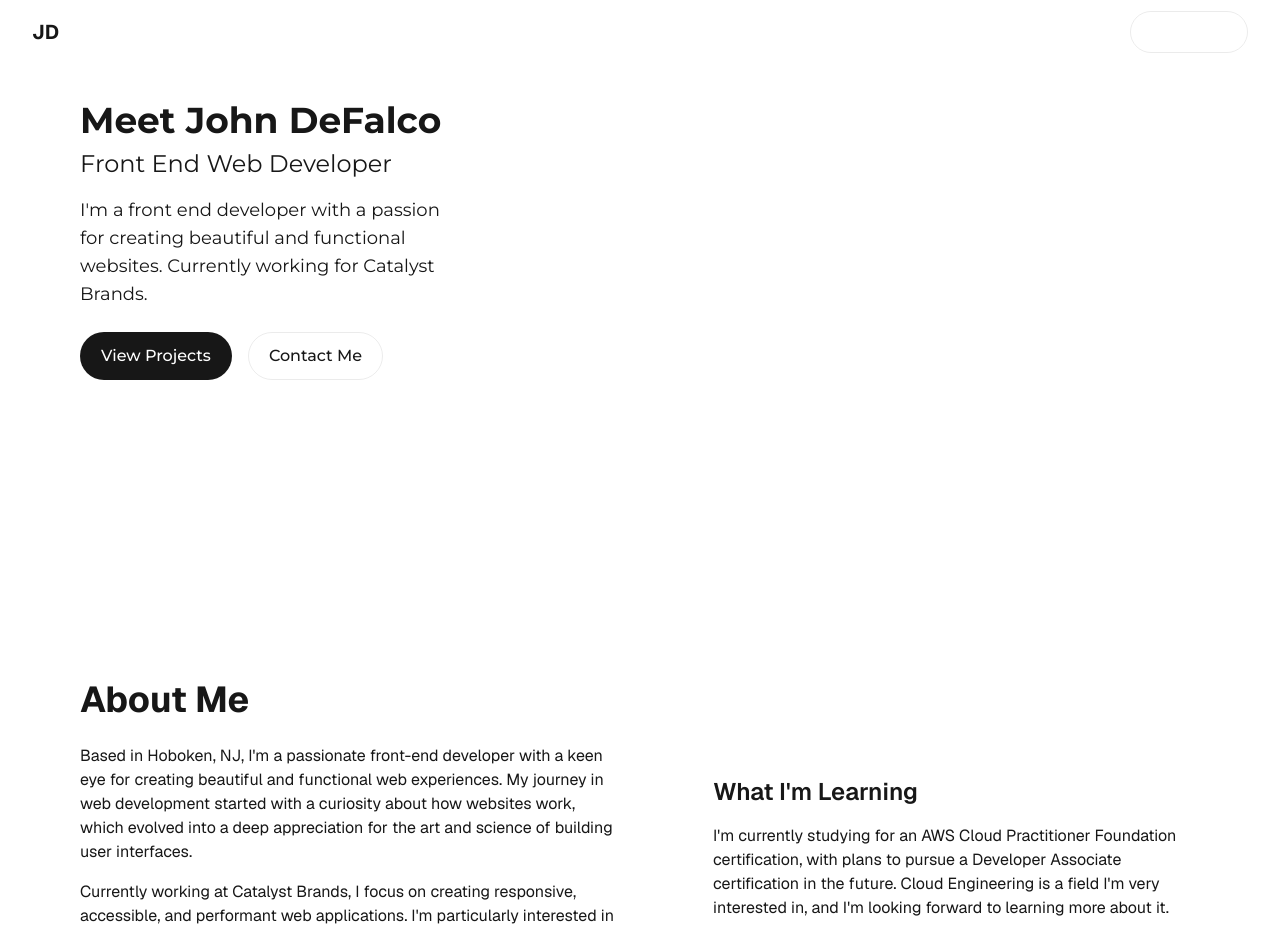
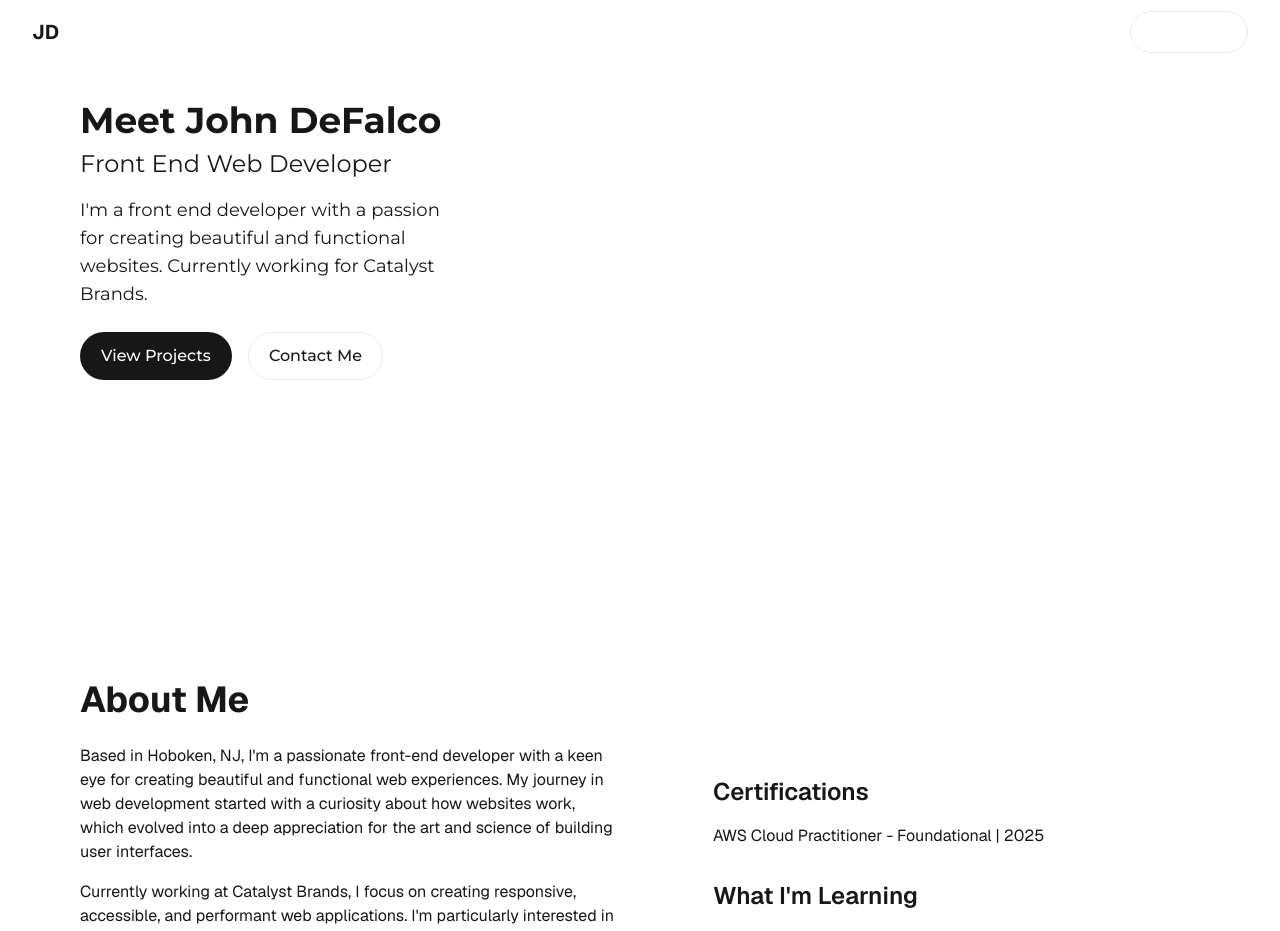
Before and after one commit to jdefalco715/johns-portfolio, a Next.js app: page / in a window 1280 px wide. Shown: the top 931 px of the page. Built offline with nearby package versions, Linux system fonts and the light colour scheme.

Commit message:
JP-18: Added link to certification

```diff
--- a/src/components/About.tsx
+++ b/src/components/About.tsx
@@ -90,6 +90,15 @@ export default function About() {
 
             <div className="space-y-4 lg:border-l lg:border-white/10 lg:pl-12">
 
+              <h2 className="text-2xl font-semibold mt-8 mb-4">Certifications</h2>
+
+              <a href="https://www.credly.com/badges/c91a39d6-b79b-44e8-9495-182422c6ecc6" target="_blank" rel="noopener noreferrer" className="text-md relative group">
+                <span className="relative">
+                  AWS Cloud Practitioner - Foundational | 2025
+                  <span className="absolute bottom-0 left-0 w-0 h-0.5 bg-white transition-all duration-300 group-hover:w-full"></span>
+                </span>
+              </a>
+
               <h2 className="text-2xl font-semibold mt-8 mb-4">What I&apos;m Learning</h2>
 
               <p className="text-md">
```
